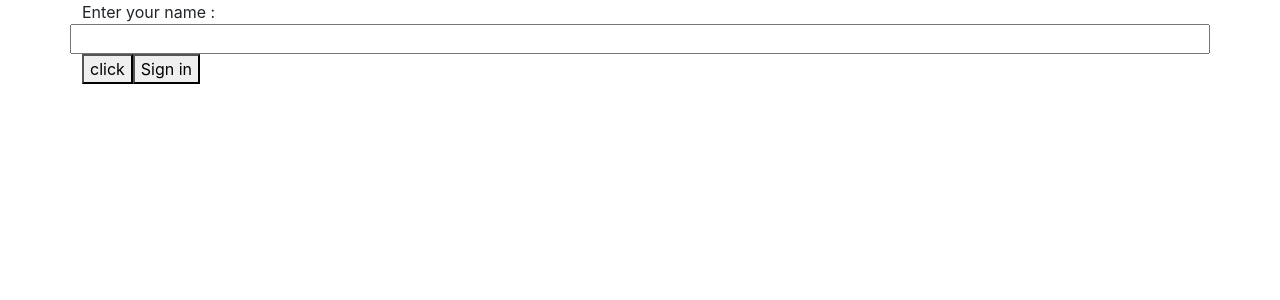
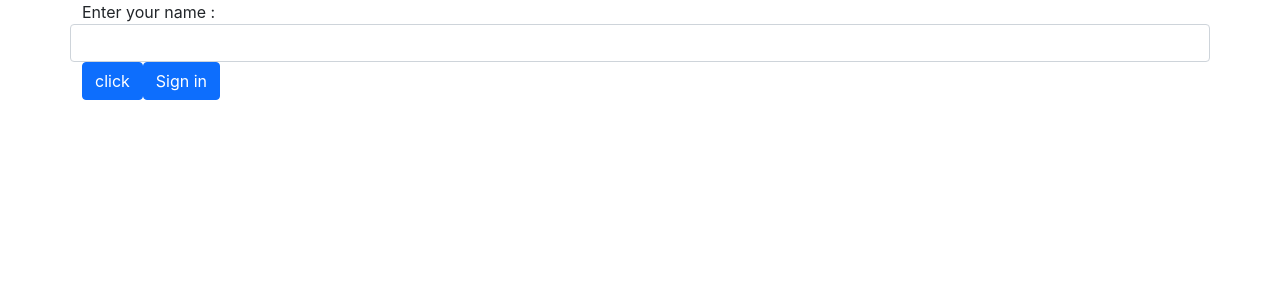
Before and after one commit to Hetsavani/Chat-App, a React (Create React App) app: page / in a window 1280 px wide. Shown: the top 300 px of the page. Built offline with nearby package versions, Linux system fonts and the light colour scheme.

Commit message:
Update login.js

```diff
--- a/src/login.js
+++ b/src/login.js
@@ -57,6 +57,7 @@ function Login() {
         <div className="row">
           <input
             type="text"
+            class="form-control"
             onChange={(e) => {
               setName(e.target.value);
             }}
@@ -65,7 +66,7 @@ function Login() {
         <div className="row">
           <div className="col">
             <button
-              class="editBtn"
+              class="editBtn btn btn-primary"
               onClick={() => {
                 redirect();
               }}
@@ -73,6 +74,7 @@ function Login() {
               click
             </button>
             <button
+              class="btn btn-primary"
               onClick={() => {
                 googleLogin();
               }}
```
